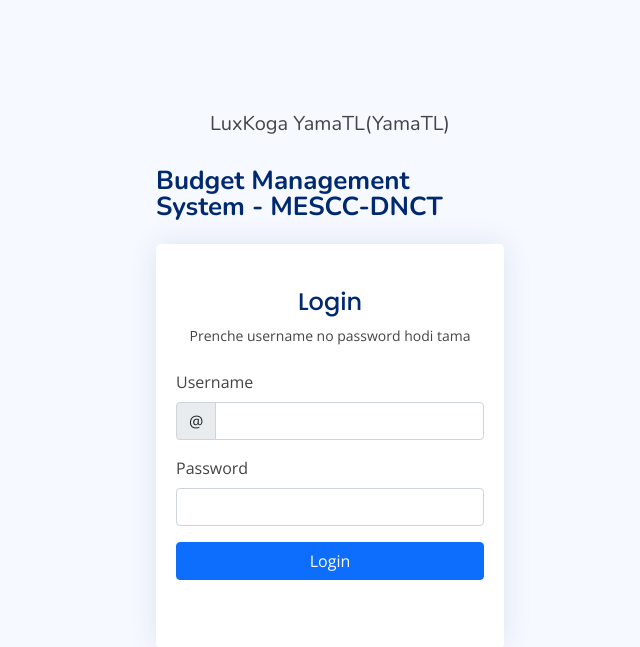
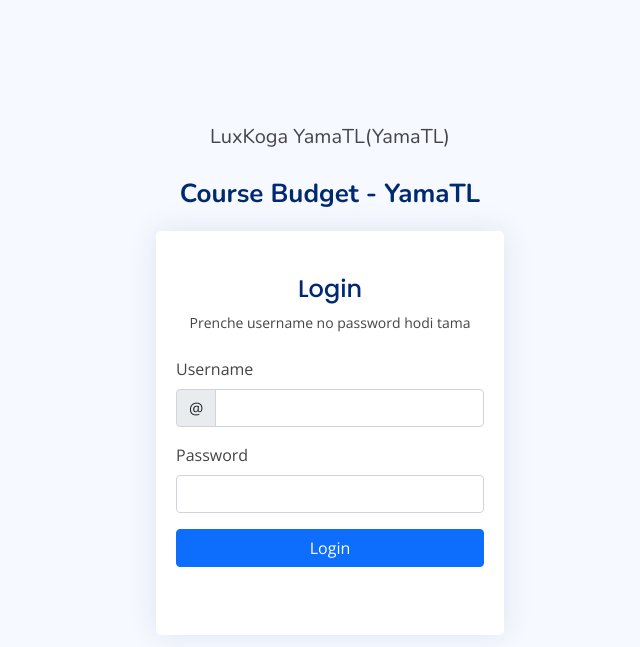
Before and after one commit to florindojf23/budgetyamatl, a Django app: page /login/ in a window 1280 px wide. Shown: the top 647 px of the page, without its empty margins (310-950 px from the left). Run offline with Django 4.2, Linux system fonts and the light colour scheme; data comes from the database, SQL or seed files in the repository; both versions use the stored data as it was after the commit; some libraries are stand-ins or nearby versions.

Commit message:
Hadia Settings and Login and Logout

```diff
--- a/main/templates/auth/login.html
+++ b/main/templates/auth/login.html
@@ -7,7 +7,7 @@
   <meta charset="utf-8">
   <meta content="width=device-width, initial-scale=1.0" name="viewport">
 
-  <title>Budget Management System - MESCC-DNCT</title>
+  <title>Course Budget - YamaTL</title>
   <meta content="" name="description">
   <meta content="" name="keywords">
 
@@ -58,7 +58,7 @@
               <div class="d-flex justify-content-center py-4">
                 <a href="{% url 'dashboard2' %}" class="logo d-flex align-items-center w-auto">
                   {% comment %} <img src="{% static 'main/assets/img/logo.png' %}" alt=""> {% endcomment %}
-                  <span class="d-lg-block">Budget Management System - MESCC-DNCT</span>
+                  <span class="d-lg-block">Course Budget - YamaTL</span>
                 </a>
               </div><!-- End Logo -->
 
--- a/main/templates/auth/logout.html
+++ b/main/templates/auth/logout.html
@@ -7,7 +7,7 @@
   <meta charset="utf-8">
   <meta content="width=device-width, initial-scale=1.0" name="viewport">
 
-  <title>COA</title>
+  <title>Course Budget - YamaTL</title>
   <meta content="" name="description">
   <meta content="" name="keywords">
 
@@ -52,7 +52,7 @@
               <div class="d-flex justify-content-center py-4">
                 <a href="{% url 'dashboard2' %}" class="logo d-flex align-items-center w-auto">
                   <img src="{% static 'main/assets/img/logo.png' %}" alt="">
-                  <span class="d-none d-lg-block">Budget Management System - MESCC-DNCT</span>
+                  <span class="d-none d-lg-block">Course Budget - YamaTL</span>
                 </a>
               </div><!-- End Logo -->
 
```
Also changed, not shown: orsamento/settings.py (+5 -2 lines), db.sqlite3.
